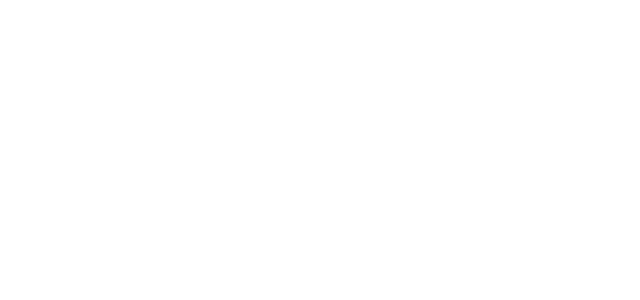
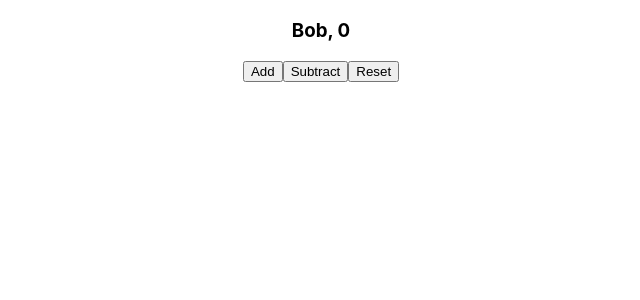
Before and after one commit to conectis360/react-hooks, a React (Create React App) app: page / in a window 1280 px wide. Shown: the top 300 px of the page, without its empty margins (319-959 px from the left). Built offline with nearby package versions, Linux system fonts and the light colour scheme.

Commit message:
feat: using useState hook

```diff
--- a/src/PersonScore.tsx
+++ b/src/PersonScore.tsx
@@ -1,13 +1,30 @@
-import { useEffect } from "react";
+import { useEffect, useState } from "react";
 import { getPerson } from "./getPerson";
 
 export function PersonScore() {
+  const [name, setName] = useState<string | undefined>();
+  const [score, setScore] = useState(0);
+  const [loading, setLoading] = useState(true);
+
   useEffect(() => {
-    async function getThePerson() {
-      const person = await getPerson();
-      console.log(person);
-    }
-    getThePerson();
+    getPerson().then((person) => {
+      setLoading(false);
+      setName(person.name);
+    });
   }, []);
-  return null;
+
+  if (loading) {
+    return <div>Loading ...</div>;
+  }
+
+  return (
+    <div>
+      <h3>
+        {name}, {score}
+      </h3>
+      <button>Add</button>
+      <button>Subtract</button>
+      <button>Reset</button>
+    </div>
+  );
 }
```
